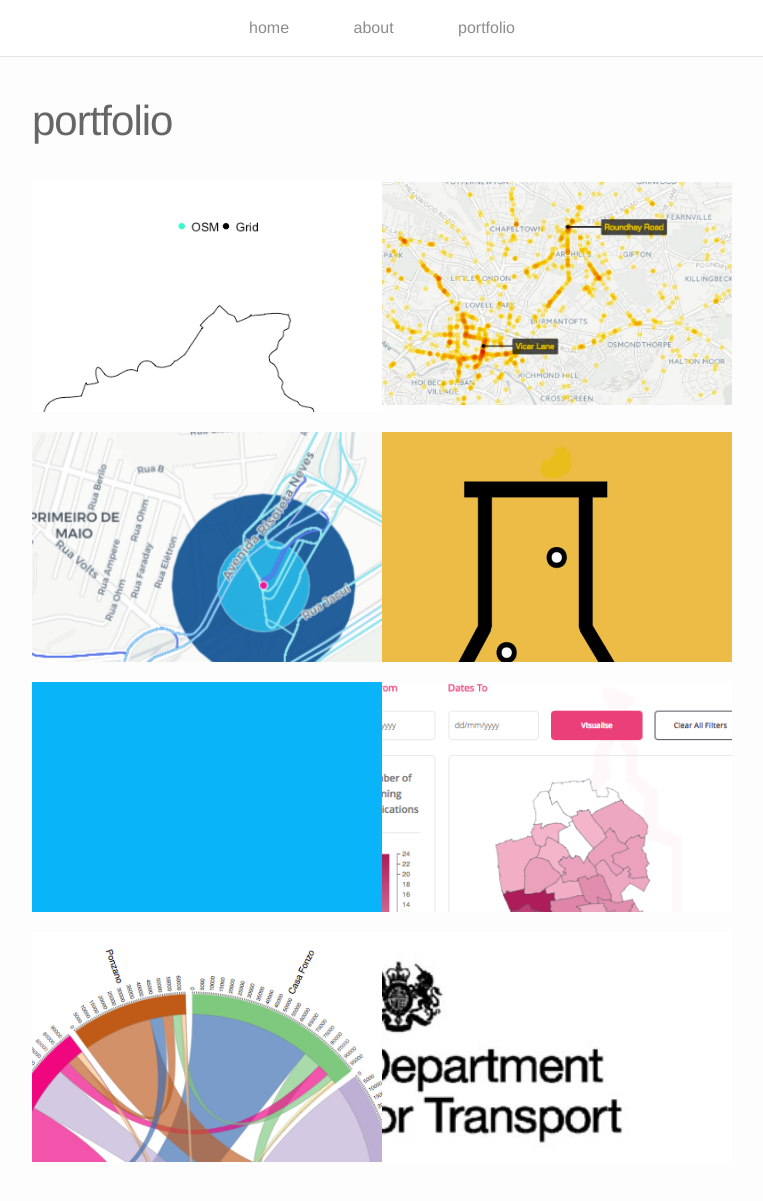
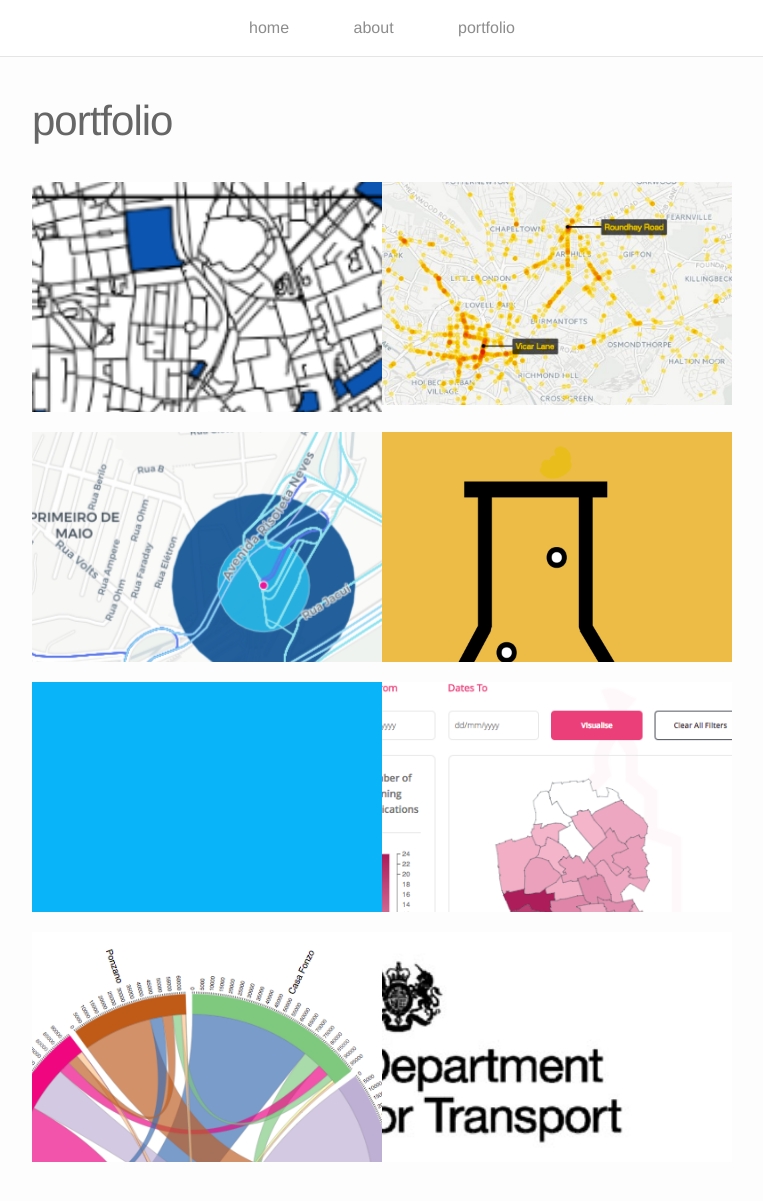
Before and after one commit to lbuk/portfolio-website, a Jekyll site: the page built from portfolio.md, in a window 1280 px wide and 1282 px high. Shown: the top 1201 px of the window, without its empty margins (258-1021 px from the left). Built offline with Jekyll 4.4.1, drawn with Linux system fonts in a browser that asks for light colours; nearby versions of some CDN libraries.

Commit message:
Update BrownfieldGrids.markdown

```diff
--- a/_portfolio/BrownfieldGrids.markdown
+++ b/_portfolio/BrownfieldGrids.markdown
@@ -2,7 +2,7 @@
 layout: post
 title: brownfieldgrids
 description: An R package for creating minimalistic maps of brownfield land in London
-img: /img/limehouse_osm_borough.png
+img: /img/limehouse_osm_nlud_map_zoom.png
 ---
 
 Brownfieldgrids is an <a href="https://github.com/lbuk/brownfieldgrids">R package</a> for creating grid maps of brownfield land in London using crowdsourced geospatial data from OpenStreetMap and open data from the 2018 Brownfield Register and the 2009-2010 National Land Use Database (NLUD). The package provides functions for creating minimalistic and exploratory maps of brownfield sites.
```
